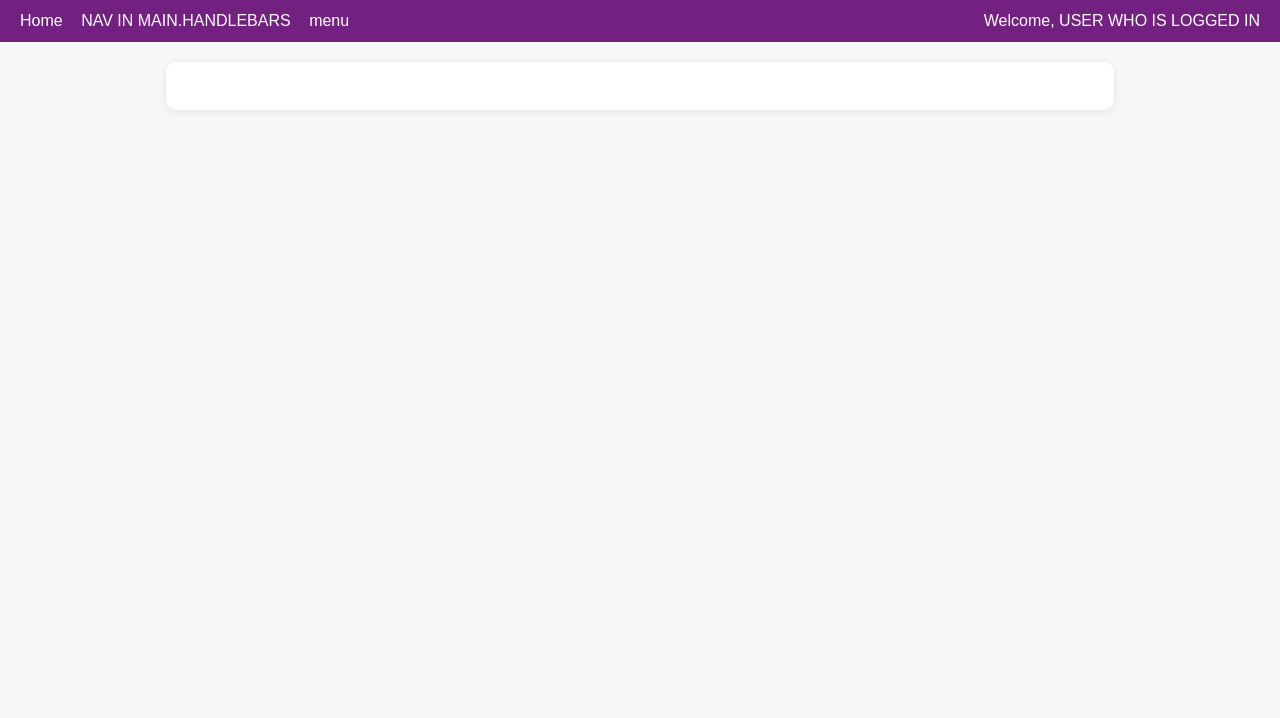
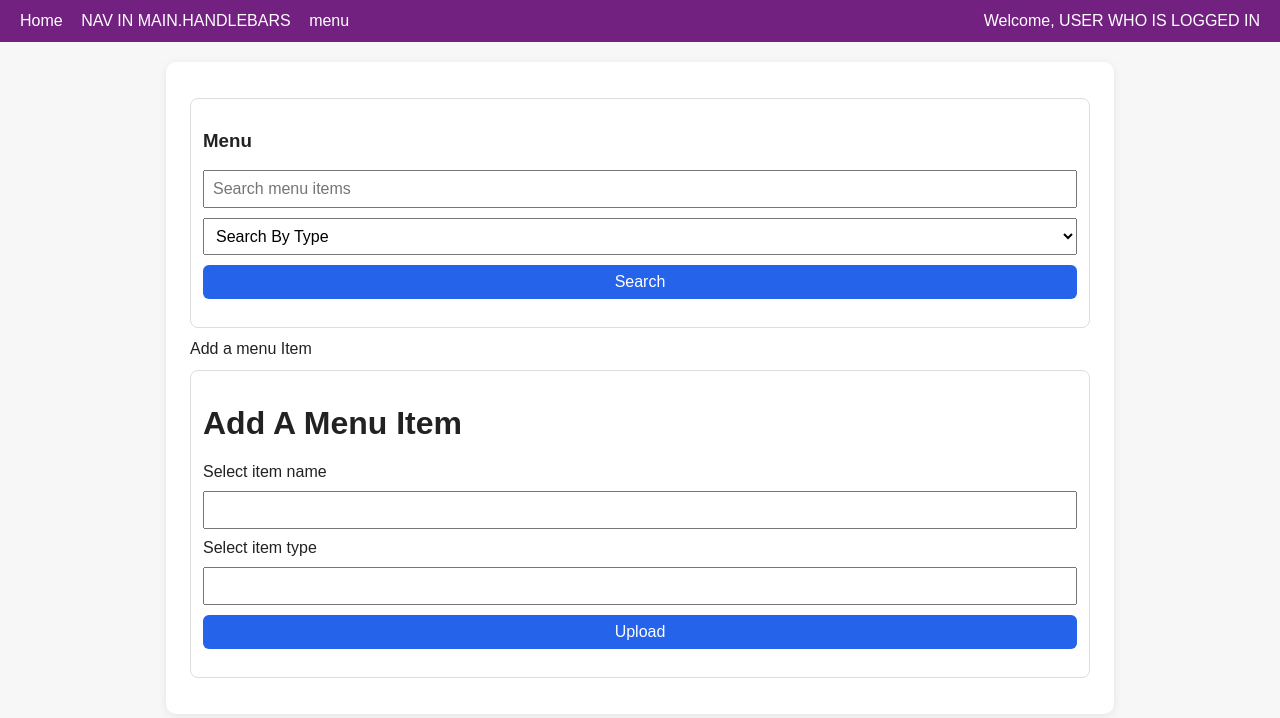
Before and after one commit to null-0ne/CWEB-Coffee-Shop, a Node server app: template views/menu.handlebars in a window 1280 px wide. Shown: the top 718 px of the page. Run offline with Node 20, Linux system fonts and the light colour scheme; the template is opened without the code that fills it, so the values that code supplies are empty; some libraries are stand-ins or nearby versions.

Commit message:
added base page functionality: filtering, searching, adding menu items. only have start of JWT and express-validator

```diff
--- a/app.js
+++ b/app.js
@@ -5,6 +5,9 @@ const { body, validationResult } = require("express-validator");
 const multer = require("multer");
 const jwt = require("jsonwebtoken");
 const cookieParser = require("cookie-parser");
+const { AppDataSource } = require("./data-source");
+const { Menu } = require("./entity/Menu"); // showcase database
+const { SimpleConsoleLogger } = require("typeorm");
 
 // Create the Express app and configure key app-level settings.
 const app = express();
@@ -50,9 +53,120 @@ app.get("/", (req, res) => {
     });
 });
 
-app.get("/menu", (req, res) => {
-    res.render("menu", {});
+//Database Connection
+AppDataSource.initialize()
+    .then(() => {
+        console.log("DB Connected ");
+    })
+    .catch((err) => console.error(err));
+
+/*********** TOKEN VALIDATION ************
+
+ ***********************************/
+
+// Middleware to authenticate JWT from cookie
+function authenticateTokenFromCookie(req, res, next) {
+    const token = req.cookies.token;
+    // If the token doesn't exist ( user is not logged in )
+    // do nothing and move on from middleware
+    if (!token) {
+        //res.status(401).json({ error: 'Missing token' });
+        return next();
+    } //return res.status(401).json({ error: 'Missing token' });
+
+    jwt.verify(token, SECRET_KEY, (err, user) => {
+        if (err) return res.status(403).json({ error: "Invalid token" });
+        req.user = user;
+        // req.user.id would give the id because the token is linked to a specific user so once the JWT is verified it returns the "decoded" payload
+        next();
+    });
+}
+
+//function which sends the user to the log in screen if they are not authorize user
+//middleware
+function authorizeCurrentUser(req, res, next) {
+    if (!req.user) {
+        return res.redirect("/login");
+    }
+    next();
+}
+
+//DISPLAY MENU
+app.get("/menu", authenticateTokenFromCookie, async (req, res) => {
+    const menuRepository = await AppDataSource.getRepository(Menu);
+    const menuItems = await menuRepository.find();
+    console.log(menuItems);
+
+    const { search, sort } = req.query;
+    console.log(search);
+    console.log(sort);
+    let filteredMenuItems = menuItems;
+
+    // If the user typed a search term, filter the image list before rendering it.
+    if (search && search.trim().length) {
+        const searchLower = search.toLowerCase();
+
+        //filter based on the given filter type [sort]
+
+        if (sort === "type") {
+            filteredMenuItems = menuItems.filter((item) =>
+                item.type.includes(searchLower),
+            );
+        } else if (sort === "name") {
+            filteredMenuItems = menuItems.filter((item) =>
+                item.itemName.toLowerCase().includes(searchLower),
+            );
+        }
+    }
+
+    res.render("menu", {
+        menuItems: filteredMenuItems || menuItems,
+        oldInput: req.query, // Pass the old input values for the search and sort fields.
+        success: "",
+        error: "",
+    });
 });
+
+//ADD NEW MENU ITEM
+app.post(
+    "/menu",
+    authenticateTokenFromCookie,
+    authorizeCurrentUser,
+    [
+        //middleware - express-validator uses to create the "rules"
+        body("itemName").isLength({ min: 2 }).isString(),
+        body("itemType").isLength({ min: 2 }).isString(),
+    ],
+    async (req, res) => {
+        const validationError = validationResult(req);
+        console.log(validationError);
+
+        const menuRepository = await AppDataSource.getRepository(Menu);
+
+        const { itemName, itemType } = req.body; //the two form values
+
+        if (validationError.errors.length != 0) {
+            return res.render("menu", {
+                success: false,
+                error: "Invalid menu item",
+            });
+        }
+
+        const newMenuItem = {
+            itemName: itemName,
+            type: itemType,
+        };
+
+        // Save this item to the database
+        await menuRepository.save(newMenuItem);
+
+        // Render the same form again, but now indicate success with the uploaded filename.
+        res.render("menu", {
+            success: true,
+            error: null,
+        });
+    },
+);
 
 /*********** Start the server *************/
 app.listen(PORT, () => {
--- a/entity/Menu.js
+++ b/entity/Menu.js
@@ -1,8 +1,8 @@
 const { EntitySchema } = require("typeorm");
 
 module.exports.Menu = new EntitySchema({
-    name: "MenuIttems",
-    tableName: "menuItems",
+    name: "Menu",
+    tableName: "Menu",
     columns: {
         id: {
             primary: true,
@@ -13,5 +13,9 @@ module.exports.Menu = new EntitySchema({
             type: "varchar",
             length: 255,
         },
+        type: {
+            type: "varchar",
+            length: 255,
+        }
     },
 });
--- a/views/home.handlebars
+++ b/views/home.handlebars
@@ -9,7 +9,7 @@
   <img src="/clouds.jpg" />
   <h3>Students</h3>
   <ul>
-    {{#each students}}
+    {{#each menuItems}}
       <li>{{this.name}} - {{this.section}}</li>
     {{/each}}
   </ul>
--- a/views/menu.handlebars
+++ b/views/menu.handlebars
@@ -0,0 +1,38 @@
+<div class="card">
+    <h3>Menu</h3>
+     <form action="/menu" method="GET">
+        <input type="search" name="search" placeholder="Search menu items" value="{{oldInput.search}}" />
+        <select name="sort">
+          <option value="type" {{#if (eq oldInput.sort "type")}}selected{{/if}}>Search By Type</option>
+           <option value="name" {{#if (eq oldInput.sort "name")}}selected{{/if}}>Search By Name</option>
+        </select>
+        <button type="submit">Search</button>
+  </form>
+
+    <ul>
+        {{#each menuItems}}
+            <li>{{this.itemName}}</li>
+        {{/each}}
+    </ul>
+
+</div>
+
+Add a menu Item
+<div class="card">
+  <h1>Add A Menu Item</h1>
+    {{#if error}}
+    <p class="error">{{error}}</p>
+  {{/if}}
+
+  {{#if success}}
+    <p class="success">Item uploaded successfully</p>
+  {{/if}}
+
+  <form action="/menu" method="POST" >
+    <label>Select item name</label>
+    <input type="text" name="itemName" required />
+     <label>Select item type</label>
+    <input type="text" name="itemType" required />
+    <button type="submit">Upload</button>
+  </form>
+</div>
```
Also changed, not shown: cweb.session.sql (+59 -0 lines).
